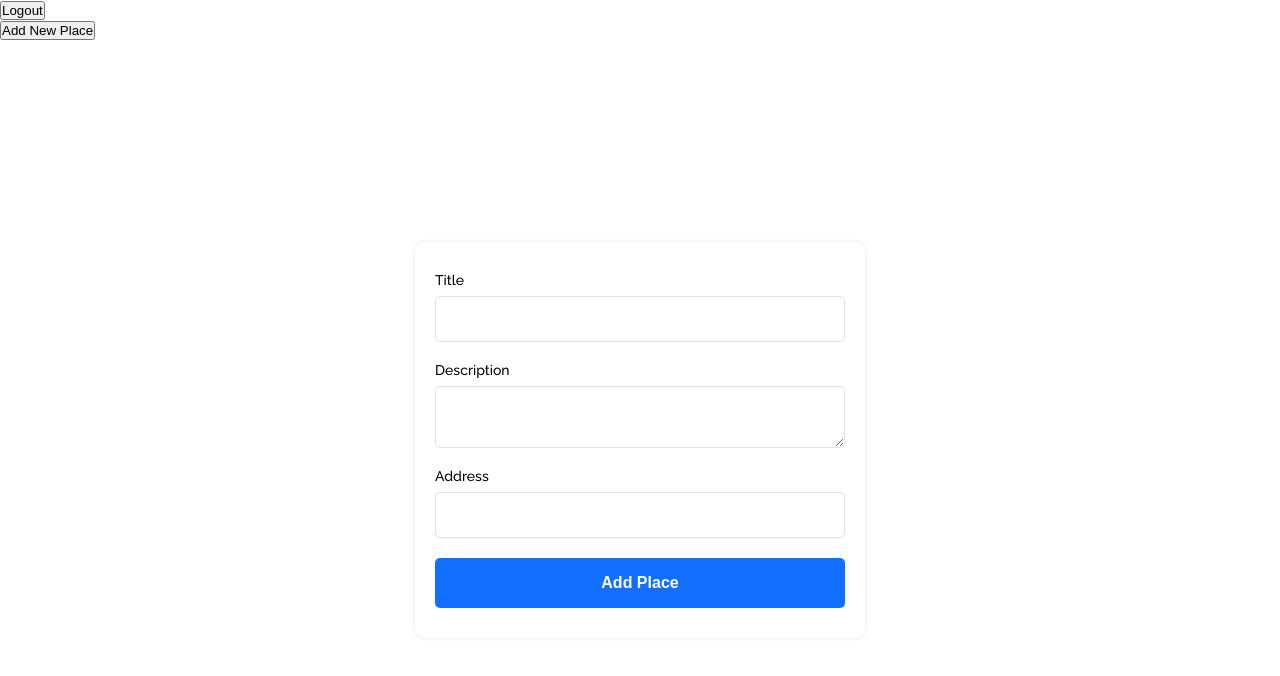
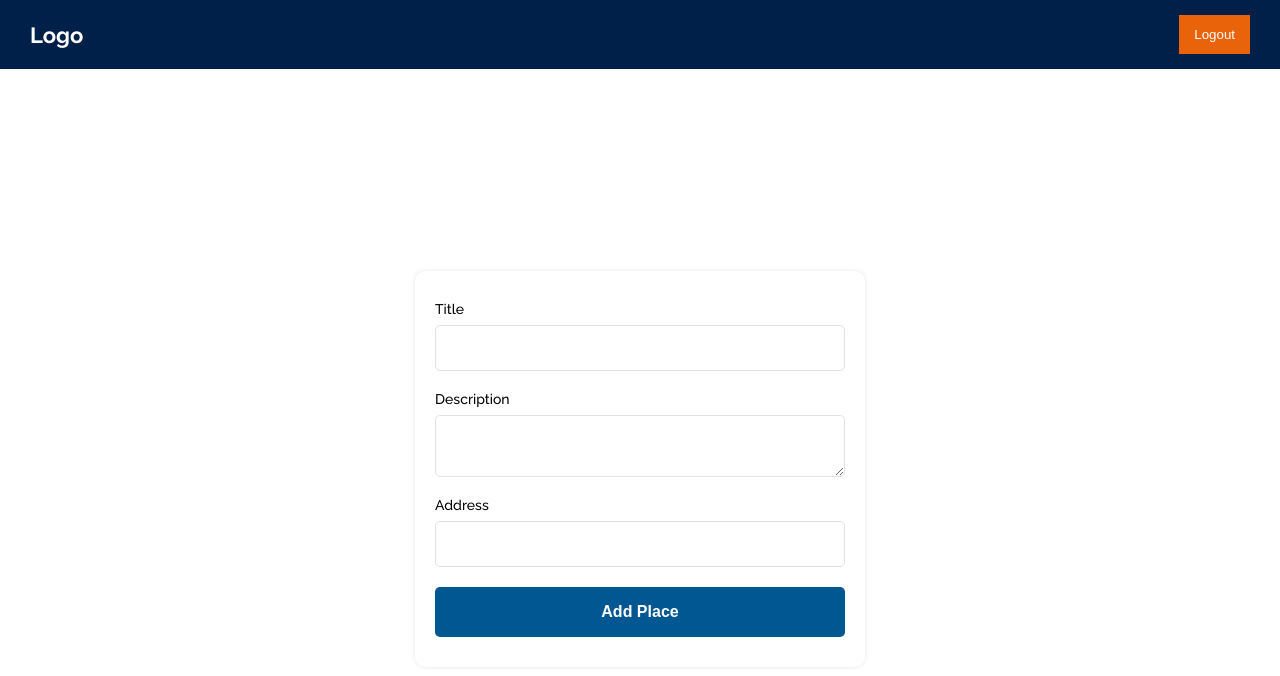
Before and after one commit to Makram-786/Location_sharing, a React (Vite) app: page /new-place in a window 1280 px wide. Shown: the top 676 px of the page. Built offline with nearby package versions, Linux system fonts and the light colour scheme; sample sign-in values are in the browser's storage.

Commit message:
set layout of login signup and new place form plus header

```diff
--- a/package.json
+++ b/package.json
@@ -11,6 +11,7 @@
   },
   "dependencies": {
     "axios": "^1.9.0",
+    "google-map-react": "^2.2.5",
     "react": "^19.1.0",
     "react-dom": "^19.1.0",
     "react-router-dom": "6.30"
--- a/src/components/Header.jsx
+++ b/src/components/Header.jsx
@@ -1,7 +1,8 @@
-import {useNavigate} from 'react-router-dom'
+import {useNavigate,useLocation, Link} from 'react-router-dom'
 import axios from 'axios'
 const Header = () => {
     const navigate = useNavigate();
+    const location = useLocation()
     let userId = JSON.parse(window.localStorage.getItem('userId'))
     const logoutHandler = async() =>{
         try{
@@ -15,14 +16,20 @@ const Header = () => {
 
       }
   return (
-    <div>
+    <div className='main-header'>
+          <Link className="logo" to={'/'}>
+            Logo
+          </Link>
         <ul>
             <li>
-               {userId && <button onClick={logoutHandler}>Logout</button>}
+               {userId && <button className='btn-logout' onClick={logoutHandler}>Logout</button>}
             </li>
+            {
+              location.pathname !== '/new-place' &&
             <li>
-            <button onClick={()=> navigate('/new-place')}>Add New Place</button>
+            <button className='btn-add-place' onClick={()=> navigate('/new-place')}>Add New Place</button>
             </li>
+            }
         </ul>
     </div>
   )
--- a/src/index.css
+++ b/src/index.css
@@ -3,6 +3,12 @@
     padding: 0;
     margin: 0;
     box-sizing: border-box;
+}
+:root{
+    --primary-color:#00204a;
+    --secondary-color:#005792;
+    --light-blue:#00bbf0;
+    --light-orange:#e8630a;
 }
 body{
     font-family: "Raleway", sans-serif;
@@ -44,7 +50,7 @@ body{
     }
     button{
         border: none;
-        background-color: #1170ff;
+        background-color: var(--secondary-color);
         color: #fff;
         border-radius: 5px;
         font-size: 16px;
@@ -58,6 +64,104 @@ body{
     font-size: 14px;
     margin-bottom: 0;
     a{
-        color: #1170ff;
+        color: var(--light-blue);
     }
 }
+
+/*==============================
+    Header Style
+================================*/
+.main-header{
+    display: flex;
+    justify-content: space-between;
+    align-items: center;
+    background-color: var(--primary-color);
+    padding: 15px 30px;
+    ul{
+        display: flex;
+        align-items: center;
+        flex-direction: row-reverse;
+        gap: 20px;
+        list-style: none;
+        margin: 0;
+    }
+    .logo{
+        color: #fff;
+        font-size: 22px;
+        font-weight: 700;
+        text-decoration: none;
+    }
+    .btn-logout,.btn-add-place{
+        border: none;
+        outline: none;
+        padding: 12px 15px;
+        cursor: pointer;
+        color: #fff;
+    }
+    .btn-logout{
+        background-color: var(--light-orange);
+
+        font-weight: 500;
+    }
+    .btn-add-place{
+        background-color: #084792;
+
+    }
+}
+/*==============================
+    All Place List
+================================*/
+.place-heading{
+    text-align: center;
+    padding: 20px;
+    margin-bottom: 15px;
+    font-size: 45px;
+    font-weight: 300;
+    span{
+        font-weight: 700;
+        color: var(--primary-color);
+    }
+}
+.place-list{
+    display: flex;
+    gap: 20px;
+    flex-wrap: wrap;
+    padding-inline: 30px;
+}
+.place{
+    flex: 0 0 calc(25% - 15px);
+    box-shadow: 0px 0px 4px 0px rgba(0, 0, 0, 0.10196078);
+    padding: 20px;
+    margin-bottom: 20px;
+    .place-title{
+        font-size: 24px;
+        font-weight: 700;
+        margin-bottom: 10px;
+        color: #000;
+    }
+    .place-description{
+        font-size: 14px;
+        margin-bottom: 10px;
+        color: #000;
+        line-height: 22px;
+    }
+    .btn-action{
+    display: flex;
+    justify-content: flex-end;
+    gap: 10px;
+    align-items: center;
+    .btn-delete,.btn-edit{
+        border: none;
+        outline: none;
+        padding: 12px 15px;
+        cursor: pointer;
+        color: #fff;
+    }
+    .btn-edit{
+        background-color: var(--secondary-color);
+    }
+    .btn-delete{
+        background-color: #ff0000;
+    }
+    }
+}
--- a/src/pages/AllPlaces.jsx
+++ b/src/pages/AllPlaces.jsx
@@ -15,27 +15,26 @@ const AllPlaces = () => {
     <div>
       {/* {success && <p style={{color:'green'}}>New Place has been created Successfully</p>} */}
       <div className="d-flex justify-content-between">
-      <h1>All Places</h1>
-
+      <h1 className="place-heading">All <span> Places</span></h1>
       </div>
+      <div className="place-list">
       {data &&
         data.places.map((place) => {
           return (
-            <Fragment key={place._id}>
-              <li>{place.title}</li>
-              <li>{place.description}</li>
-              <li>
-                <button onClick={() => navigate(`/update-place/${place._id}`)}>Edit</button>
-              </li>
-              <li>
+            <div key={place._id} className="place">
+              <h2 className="place-title">{place.title}</h2>
+              <p className="place-description">{place.description}</p>
+              <div className="btn-action">
+                <button className="btn-edit" onClick={() => navigate(`/update-place/${place._id}`)}>Edit</button>
                 <fetcher.Form method="post">
                   <input type="hidden" name="placeId" value={place._id} />
-                  <button type="submit">Delete</button>
+                  <button className="btn-delete" type="submit">Delete</button>
                 </fetcher.Form>
-              </li>
-            </Fragment>
+              </div>
+            </div>
           );
         })}
+      </div>
     </div>
   );
 };
--- a/src/pages/Login.jsx
+++ b/src/pages/Login.jsx
@@ -3,8 +3,6 @@ import { Form,useFormAction,redirect, Link } from 'react-router-dom'
 import axios from 'axios'
 const Login = () => {
     const result = useFormAction()
-    const api_url = import.meta.env.VITE_APP_BACKEND_URL
-    console.log(api_url)
   return (
     <div className='wrapper'>
         <Form method='post'>
--- a/src/pages/NewPlace.jsx
+++ b/src/pages/NewPlace.jsx
@@ -9,7 +9,7 @@ export async function placeFormAction({ request }) {
   const address = formData.get("address");
 
   try {
-    await axios.post("http://localhost:5000/api/places", {
+    await axios.post(`${import.meta.env.VITE_APP_BACKEND_URL}/api/places`, {
       title,
       description,
       address,
@@ -57,11 +57,9 @@ const NewPlace = () => {
   );
 };
 export const fetchPlace = async({params}) =>{
-  console.log(params,"========================================")
   try {
 
-      const res = await axios.get(`http://localhost:5000/api/places/${params.pid}`)
-      console.log(res.data,)
+      const res = await axios.get(`${import.meta.env.VITE_APP_BACKEND_URL}/api/places/${params.pid}`)
       return res.data.place
     }
 
@@ -74,9 +72,8 @@ export async function updatePlaceFormAction({ request,params }) {
   const formData = await request.formData();
   const title = formData.get("title");
   const description = formData.get("description");
-  console.log(params.pid,"===========================Inside Update Action")
   try {
-    await axios.patch(`http://localhost:5000/api/places/${params.pid}`, {
+    await axios.patch(`${import.meta.env.VITE_APP_BACKEND_URL}/api/places/${params.pid}`, {
       title,
       description,
     },{withCredentials:true});
--- a/src/pages/SignUp.jsx
+++ b/src/pages/SignUp.jsx
@@ -40,18 +40,16 @@ const SignUp = () => {
 export default SignUp
 
 export async function signUpFormAction({request}){
-    console.log("Calling Action Handler===================")
     const formData = await request.formData();
     const name = formData.get('name')
     const email = formData.get('email')
     const password = formData.get('password')
     try {
-      const res = await axios.post('http://localhost:5000/api/user/register',{
+      const res = await axios.post(`${import.meta.env.VITE_APP_BACKEND_URL}/api/user/register`,{
             name,
              email,
              password
          })
-         console.log(res.data.message)
          redirect('/login')
 
     } catch (error) {
```
Also changed, not shown: src/components/Map.jsx (added, +9 -0 lines), 1 other file (tests, documents, lock files or other folders).
